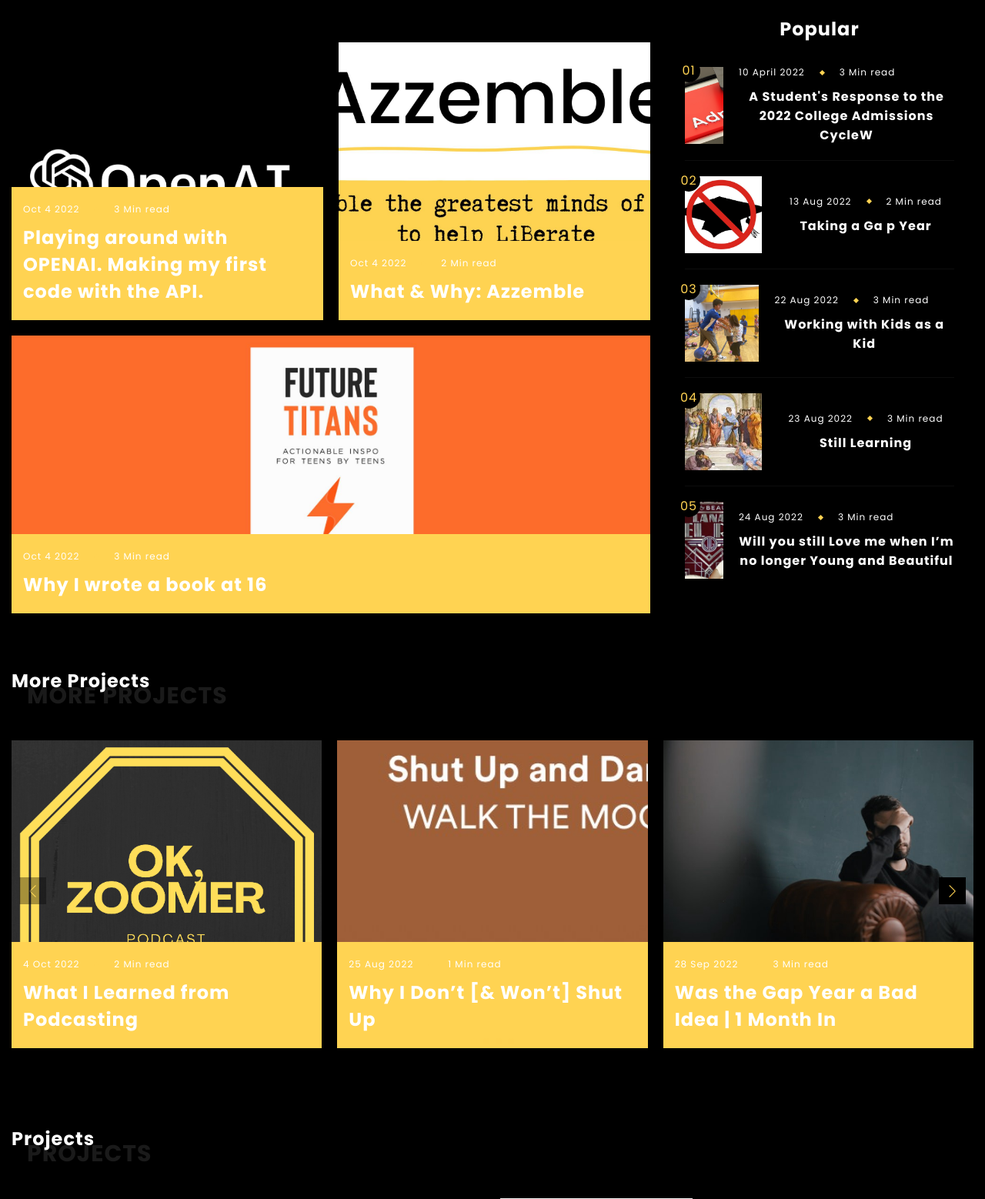
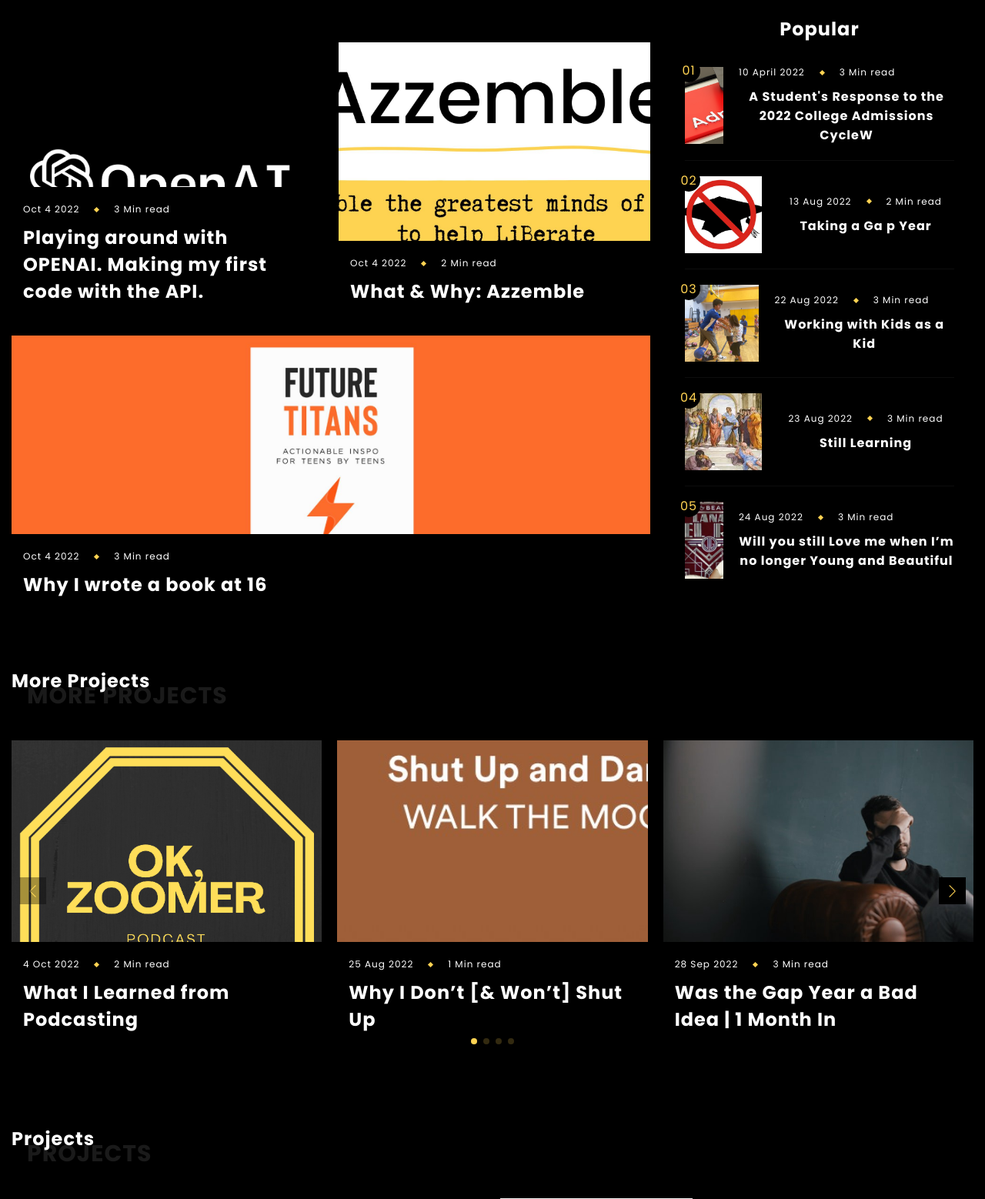
Before and after one commit to Ethan-Castro/azzemble, a PHP site: page /projects.html in a window 1280 px wide. Shown: the part 65-1623 px from the top of the page at 77% size. Run offline with PHP 8.4, Linux system fonts and the light colour scheme.

Commit message:
Update main.css

```diff
--- a/assets/css/main.css
+++ b/assets/css/main.css
@@ -362,7 +362,7 @@
     left: 0;
     bottom: 0;
     padding: 2rem 1.5rem;
-    background-color: #FFD352;
+    background-color: #000000;
     z-index: 10;
     ;
 }
```
